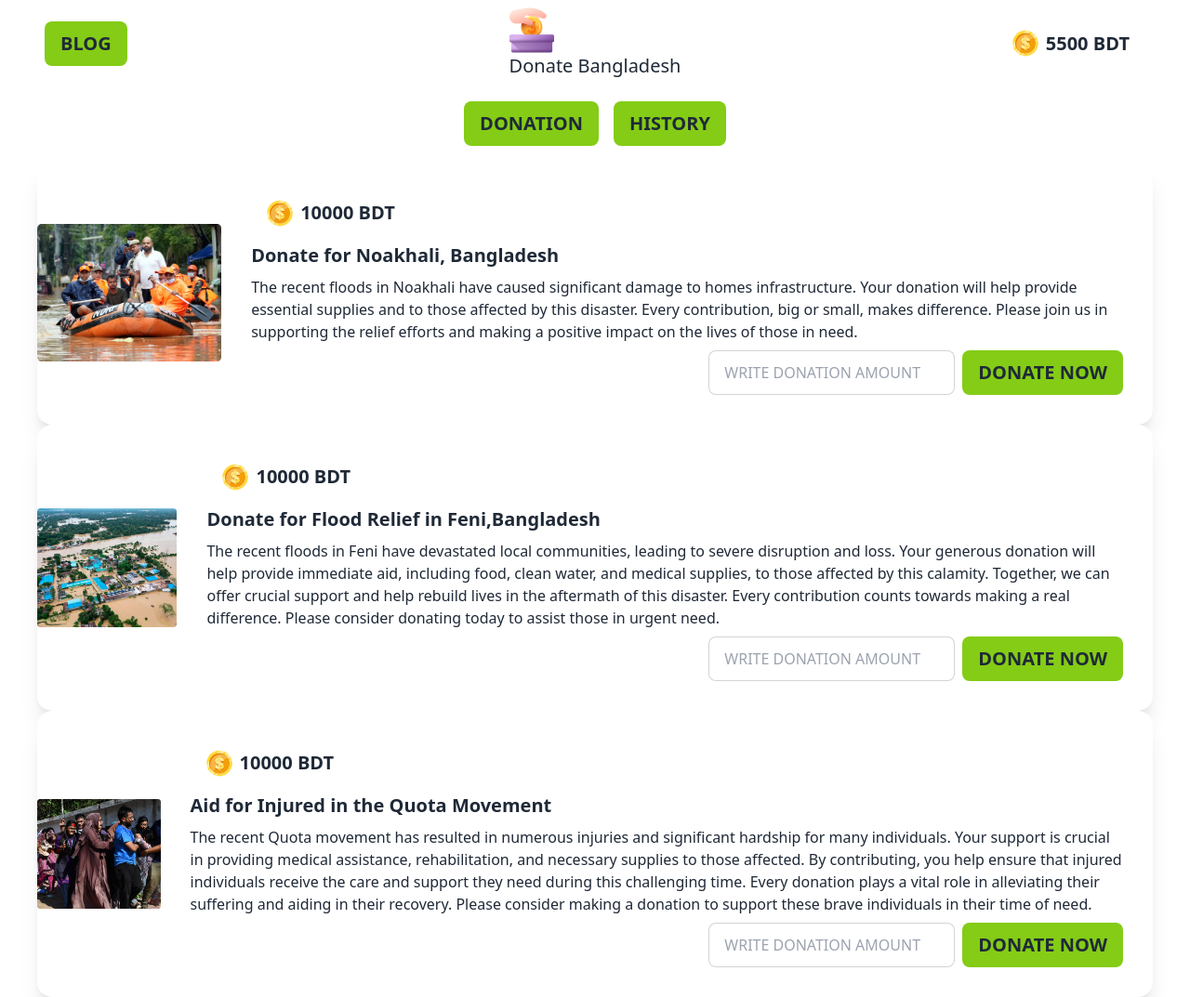
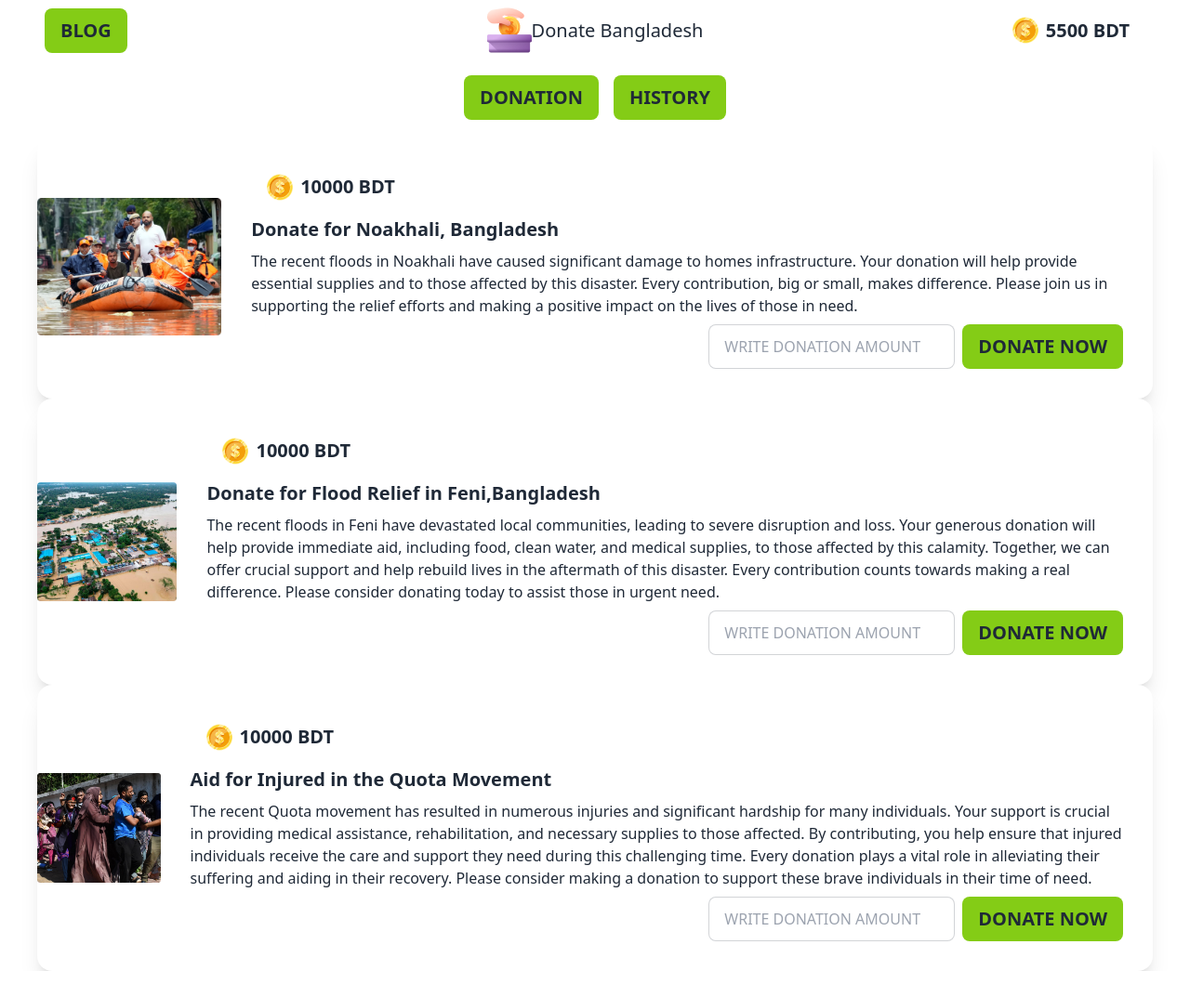
Before and after one commit to taspia-sabiha71/Assignment-5.6, a plain HTML site: page index.html in a window 1280 px wide. Shown: the whole page at 93% size. After the commit the page ends 1045 px from the top, so only its background shows below. Drawn offline with nearby package versions, Linux system fonts and the light colour scheme.

Commit message:
last commit

```diff
--- a/index.html
+++ b/index.html
@@ -15,7 +15,7 @@
   .balance{
     display: flex;
   }
-  /* Popup Modal Styles */
+
   .modal {
             display: none;
             position: fixed;
@@ -48,6 +48,11 @@
             cursor: pointer;
             border-radius: 5px;
         }
+
+        .logo{
+          display: flex;
+          align-items: center;
+        }
 </style>
 </head>
  <body id="donation tab" class="body">
@@ -58,7 +63,7 @@
                     <a class="btn btn-ghost text-xl bg-lime-500" href="./blog.html">BLOG</a>
                 </div>
                 <div class="navbar-center">
-                  <a class=" text-xl" href="./blog.html"> <img src="./assets/logo.png" alt="">Donate Bangladesh</a>
+                  <a class="text-xl logo"> <img src="./assets/logo.png" alt="">Donate Bangladesh</a>
                 </div>
                 <div class="navbar-end">
                     <div class="navbar-center">
@@ -118,7 +123,6 @@
     </div>
   </div>
 
-<!-- Popup Modal -->
 <div id="donation-popup" class="modal">
   <div class="modal-content">
       <h2>Congratulations!</h2>
--- a/js/index.js
+++ b/js/index.js
@@ -1,40 +1,32 @@
-// Get the navbar balance element
 const navbarBalanceElement = document.getElementById('navbar-balance');
-let navbarBalance = 5500; // Initial balance in the navbar
+let navbarBalance = 5500;
 
-// Function to update navbar balance
 function updateNavbarBalance(amount) {
     navbarBalance -= amount;
     navbarBalanceElement.innerHTML = `<img src="/assets/coin.png" alt="">${navbarBalance} BDT`;
 }
 
-// Function to handle donations for each section
 function handleDonation(sectionBalanceId, amountInputId, causeDescription) {
     const donationInput = document.getElementById(amountInputId);
     const donationAmount = parseFloat(donationInput.value);
     const sectionBalanceElement = document.getElementById(sectionBalanceId);
     let sectionBalance = parseFloat(sectionBalanceElement.textContent.replace('BDT', '').trim());
 
-    // Validate the donation amount
     if (isNaN(donationAmount) || donationAmount <= 0) {
         alert("Please enter a valid donation amount (a positive number).");
         return;
     }
 
-    // Check if the donation exceeds available balance
     if (donationAmount > navbarBalance) {
         alert("You don't have enough balance to donate this amount.");
         return;
     }
 
-    // Deduct from navbar balance
     updateNavbarBalance(donationAmount);
 
-    // Add to section balance
     sectionBalance += donationAmount;
     sectionBalanceElement.innerHTML = `<img src="/assets/coin.png" alt="">${sectionBalance} BDT`;
 
-    // Save donation history in localStorage
     let donationHistory = JSON.parse(localStorage.getItem('donationHistory')) || [];
     const currentDate = new Date().toString();
     donationHistory.push({
@@ -44,14 +36,12 @@ function handleDonation(sectionBalanceId, amountInputId, causeDescription) {
     });
     localStorage.setItem('donationHistory', JSON.stringify(donationHistory));
 
-    // Clear the input field after donation
+
     donationInput.value = '';
 
-    // Show the modal after a successful donation
     modal.style.display = 'flex';
 }
 
-// Event listeners for donation buttons
 document.getElementById('noakhali-donate').addEventListener('click', () => {
     handleDonation('noakhali-balance', 'noakhali-amount', 'Flood Relief at Noakhali, Bangladesh');
 });
@@ -64,12 +54,11 @@ document.getElementById('quota-donate').addEventListener('click', () => {
     handleDonation('quota-balance', 'quota-amount', 'Aid for Injured in the Quota Movement');
 });
 
-// Select all donate buttons
+
 const donateButtons = document.querySelectorAll('.donate-btn');
 const modal = document.getElementById('donation-popup');
 const closeModalButton = document.getElementById('close-popup');
 
-// Close modal on clicking the "Close" button
 closeModalButton.addEventListener('click', () => {
     modal.style.display = 'none';
 });
```
